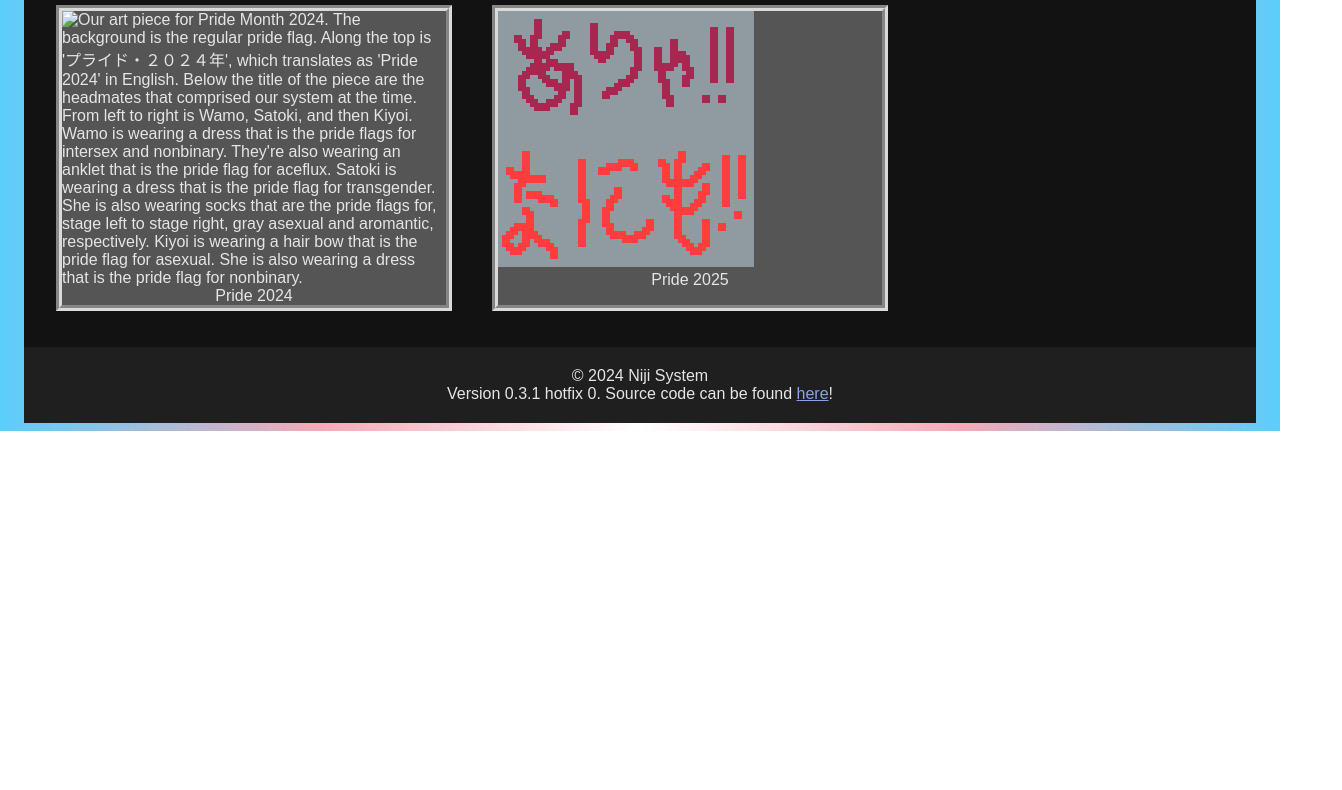
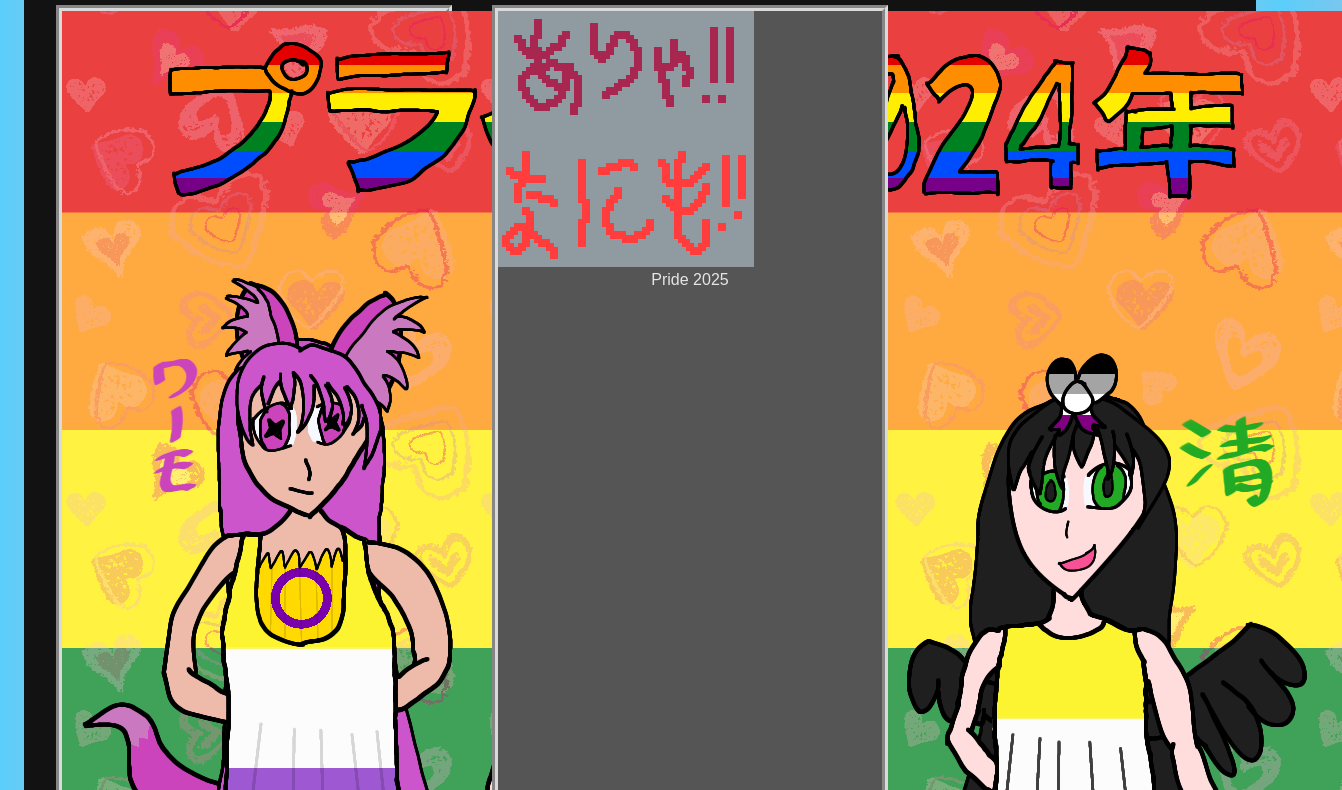
Before and after one commit to NijikawaSatoki/NanairoParadise, a plain HTML site: page gallery.html in a window 1280 px wide. Shown: the part 705-1495 px from the top of the page, 1342 px wide, since content can reach past the window. Before the commit the page ends 1136 px from the top, so only its background shows below. Drawn offline with Linux system fonts and the light colour scheme.

Commit message:
Updated gallery.html Fixed the path for 2024's pride art.

```diff
--- a/gallery.html
+++ b/gallery.html
@@ -102,7 +102,7 @@
         </h2>
         <div class="art-grid">
           <figure id="Pride_Month_2024">
-            <img src="/img/pride/Pride2024.png" alt="Our art piece for Pride Month 2024. The background is the regular pride flag. Along the top is 'プライド・２０２４年', which translates as 'Pride 2024' in English. Below the title of the piece are the headmates that comprised our system at the time. From left to right is Wamo, Satoki, and then Kiyoi. Wamo is wearing a dress that is the pride flags for intersex and nonbinary. They're also wearing an anklet that is the pride flag for aceflux. Satoki is wearing a dress that is the pride flag for transgender. She is also wearing socks that are the pride flags for, stage left to stage right, gray asexual and aromantic, respectively. Kiyoi is wearing a hair bow that is the pride flag for asexual. She is also wearing a dress that is the pride flag for nonbinary." />
+            <img src="/img/art/pride/Pride2024.png" alt="Our art piece for Pride Month 2024. The background is the regular pride flag. Along the top is 'プライド・２０２４年', which translates as 'Pride 2024' in English. Below the title of the piece are the headmates that comprised our system at the time. From left to right is Wamo, Satoki, and then Kiyoi. Wamo is wearing a dress that is the pride flags for intersex and nonbinary. They're also wearing an anklet that is the pride flag for aceflux. Satoki is wearing a dress that is the pride flag for transgender. She is also wearing socks that are the pride flags for, stage left to stage right, gray asexual and aromantic, respectively. Kiyoi is wearing a hair bow that is the pride flag for asexual. She is also wearing a dress that is the pride flag for nonbinary." />
             <figcaption>Pride 2024</figcaption>
           </figure>
           <figure id="Pride_Month_2025">
```
